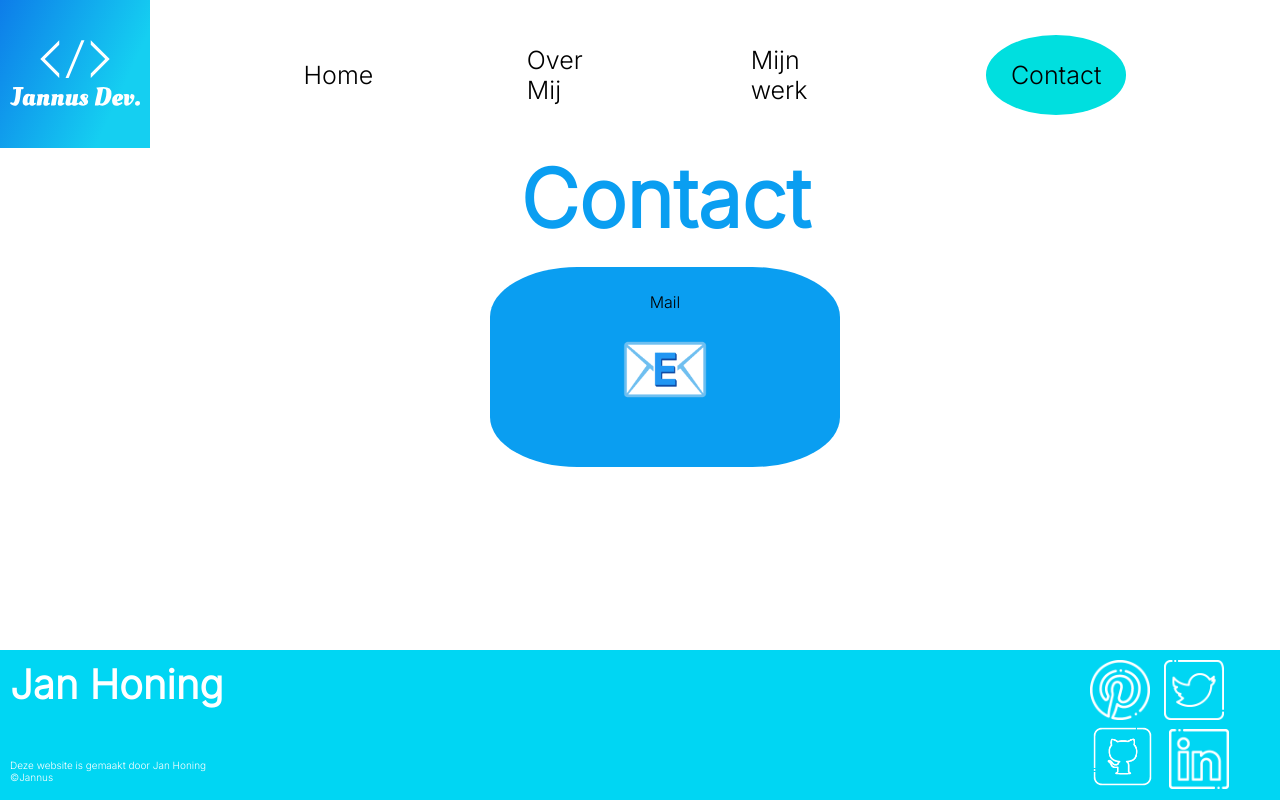
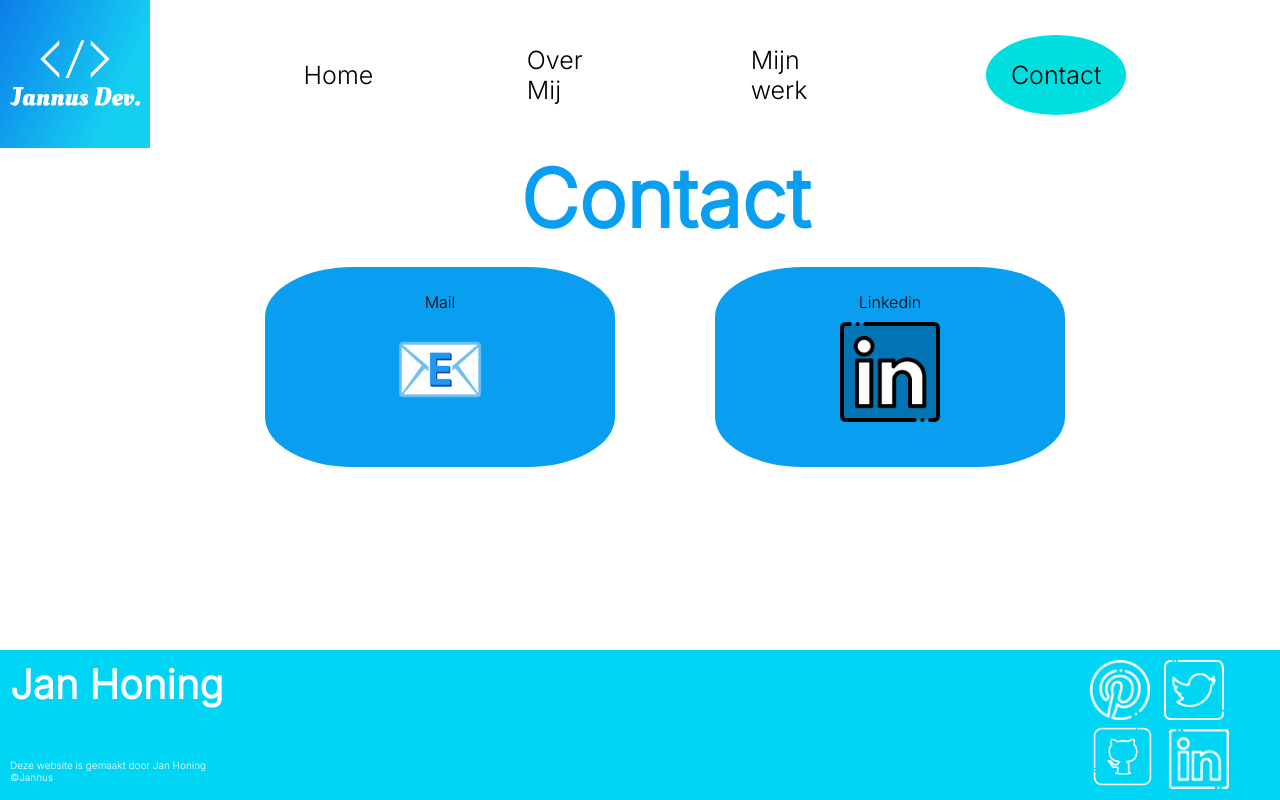
Before and after one commit to Jannus-dev/jannus-dev.github.io, a plain HTML site: page contact.html in a window 1280 px wide. Drawn offline with nearby package versions, Linux system fonts and the light colour scheme.

Commit message:
contact uitbruiding

```diff
--- a/contact.html
+++ b/contact.html
@@ -56,6 +56,14 @@
                 </a>
               </div>
             </div>
+            <div class="box">
+              <p>Linkedin</p>
+              <div class="box-contact">
+                <a id="contacten" href="mailto:Jan,Honing1@gmail.com">
+                  <img src="img/icons/linkedin-coler.png" id="contact-img" alt="">
+                </a>
+              </div>
+            </div>
           </section>
         </section>
       </section>
--- a/css/style.css
+++ b/css/style.css
@@ -160,6 +160,11 @@ header a {
 
 .boximg {
   display: flex;
+}
+
+#contact-img
+{
+  height: 100px;
 }
 
 #htmlimg {
```
